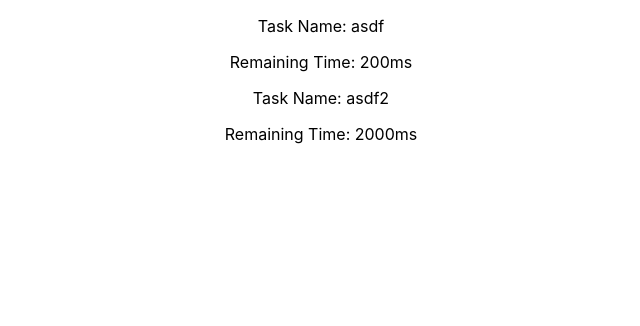
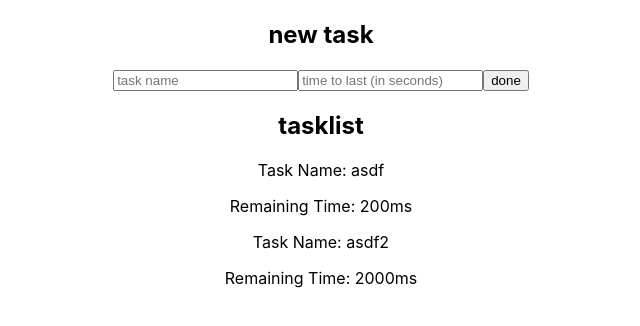
Before and after one commit to emily-yu/mongo-scheduler, a React (Create React App) app in the folder my-app/: page / in a window 1280 px wide. Shown: the top 326 px of the page, without its empty margins (319-959 px from the left). Built offline with nearby package versions, Linux system fonts and the light colour scheme.

Commit message:
ninit taskcreator

```diff
--- a/my-app/src/App.js
+++ b/my-app/src/App.js
@@ -2,11 +2,13 @@ import logo from './logo.svg';
 import './App.css';
 import Task from './components/Task';
 import TaskList from './components/TaskList'
+import TaskCreator from './components/TaskCreator'
 import React from 'react';
 
 function App() {
   return (
     <div className="App">
+        <TaskCreator/>
         <TaskList/>
     </div>
   );
--- /dev/null
+++ b/my-app/src/components/TaskCreator.js
@@ -0,0 +1,18 @@
+import React from 'react';
+
+class TaskCreator extends React.Component {
+    constructor(props) {
+        super(props);
+    }
+    render() {
+        return (
+          <div>
+              <h2>new task</h2>
+              <input type="text" id="fname" placeholder="task name"></input>
+              <input type="text" id="fname" placeholder="time to last (in seconds)"></input>
+              <input type="button" value="done"></input>
+          </div>
+        )
+      }
+}
+export default TaskCreator;
--- a/my-app/src/components/TaskList.js
+++ b/my-app/src/components/TaskList.js
@@ -7,6 +7,7 @@ class TaskList extends React.Component {
     render() {
         return (
           <div>
+            <h2>tasklist</h2>
             <Task name="asdf" timeRemaining="200"/>
             <Task name="asdf2" timeRemaining="2000"/>
           </div>
```
